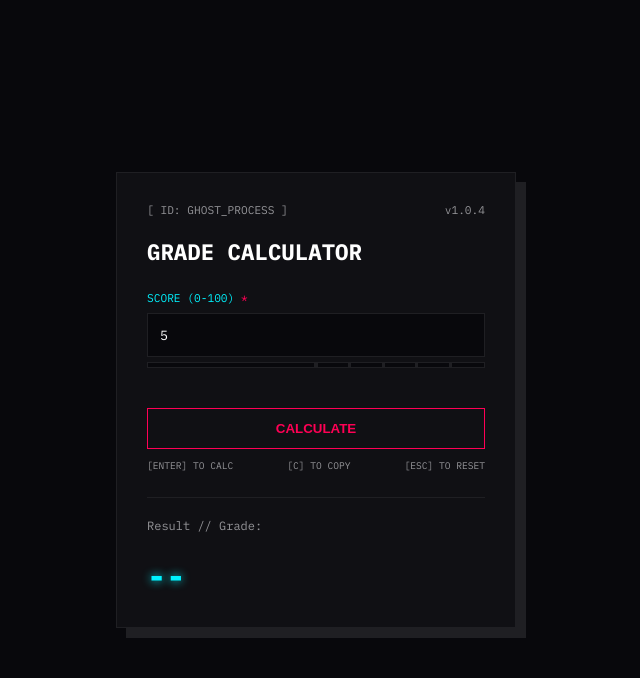
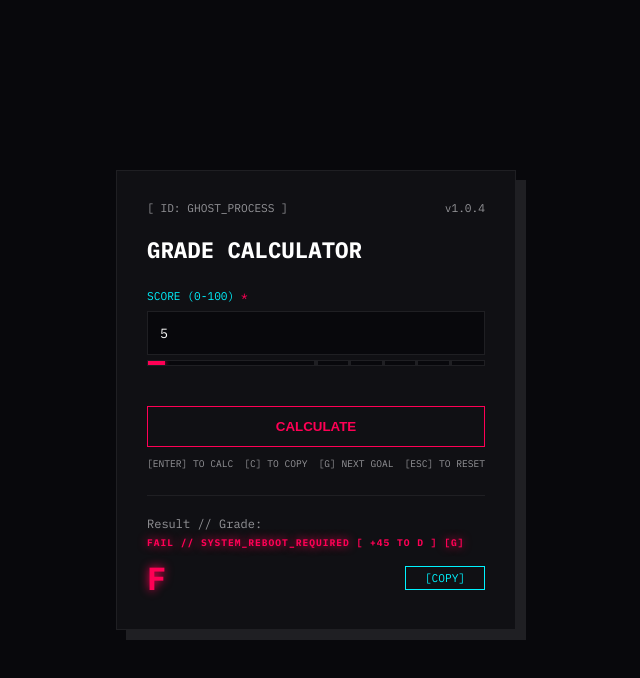
Before and after one commit to Lev1k3305/Grade-Point-Calculator, a website: page index.html in a window 1280 px wide. Both pictures are taken after typing "5" into the empty fields and a click on the button "CALCULATE". Shown: the whole page, without its empty margins (324-964 px from the left). Drawn offline with Linux system fonts and the light colour scheme.

Commit message:
🎨 Palette: Interactive Shortcuts & Accessible Stability Bar
This enhancement improves the Grade Calculator by:
1. Upgrading static shortcut hints to interactive semantic buttons with proper ARIA labels and tooltips.
2. Implementing dynamic 'aria-valuetext' on the stability bar for descriptive screen reader feedback.
3. Adding a 'Next Goal' shortcut (interactive button and [G] key) to gamify the score-reaching experience.
4. Fixing logic errors and improving animation robustness for better tactile feedback.

Accessibility:
- Added ARIA labels and titles to all shortcut buttons.
- Synchronized aria-hidden states with visibility.
- Improved aria-valuetext for a richer progress-bar experience.
- Ensured 4.5:1 contrast for secondary text.

```diff
--- a/index.html
+++ b/index.html
@@ -353,9 +353,38 @@
       </div>
       <button class="btn" id="btn">Calculate</button>
       <div class="shortcuts">
-        <span>[ENTER] TO CALC</span>
-        <span>[C] TO COPY</span>
-        <span>[ESC] TO RESET</span>
+        <button
+          id="calc-shortcut"
+          class="status-link"
+          aria-label="Calculate grade"
+          title="Press Enter to calculate"
+        >
+          [ENTER] TO CALC
+        </button>
+        <button
+          id="copy-shortcut"
+          class="status-link hidden"
+          aria-label="Copy grade to clipboard"
+          title="Press C to copy"
+        >
+          [C] TO COPY
+        </button>
+        <button
+          id="goal-shortcut"
+          class="status-link hidden"
+          aria-label="Set next goal score"
+          title="Press G to set next goal"
+        >
+          [G] NEXT GOAL
+        </button>
+        <button
+          id="reset-shortcut"
+          class="status-link"
+          aria-label="Reset calculator"
+          title="Press Escape to reset"
+        >
+          [ESC] TO RESET
+        </button>
       </div>
       <div class="result" aria-live="polite" aria-atomic="true">
         <p class="res-label">Result // Grade:</p>
@@ -468,7 +497,6 @@
 
           const grade = calculateGrade(val);
           res.textContent = grade;
-
           const s = parseFloat(val);
 
           // Update Stability Bar
@@ -512,8 +540,8 @@
           }
 
           // Next Goal logic
-          const s = parseFloat(val);
           let nextGoalBtn = null;
+          currentNextGoal = null;
           if (!isNaN(s)) {
             if (s >= 90) {
               statusText += " [ MAX_LEVEL ]";
@@ -527,6 +555,7 @@
               ];
               const next = thresholds.find((t) => s < t.limit);
               if (next) {
+                currentNextGoal = next;
                 const diff = (next.limit - s).toFixed(s % 1 === 0 ? 0 : 1);
                 nextGoalBtn = document.createElement("button");
                 nextGoalBtn.className = "status-link";
@@ -545,10 +574,20 @@
           }
 
           if (statusClass || statusText || nextGoalBtn) {
+            if (val !== "") {
+              stabilityFill.setAttribute(
+                "aria-valuetext",
+                `Score: ${val}%, Grade: ${gradeLabel} (${statusText.split(" [")[0]})`,
+              );
+            } else {
+              stabilityFill.removeAttribute("aria-valuetext");
+            }
+
             status.textContent = statusText;
             if (nextGoalBtn) {
               status.appendChild(document.createTextNode(" "));
               status.appendChild(nextGoalBtn);
+              status.appendChild(document.createTextNode(" [G]"));
             }
             if (statusClass) {
               status.classList.add(statusClass);
@@ -568,6 +607,7 @@
             }
           } else {
             status.textContent = "";
+            stabilityFill.removeAttribute("aria-valuetext");
           }
 
           if (["A+", "A", "B", "C", "D", "F"].includes(grade)) {
@@ -580,6 +620,14 @@
             copyBtn.setAttribute("aria-hidden", "true");
             copyShortcut.classList.add("hidden");
             copyShortcut.setAttribute("aria-hidden", "true");
+          }
+
+          if (currentNextGoal) {
+            goalShortcut.classList.remove("hidden");
+            goalShortcut.setAttribute("aria-hidden", "false");
+          } else {
+            goalShortcut.classList.add("hidden");
+            goalShortcut.setAttribute("aria-hidden", "true");
           }
         }
       };
@@ -648,15 +696,7 @@
         if (currentNextGoal) {
           scoreInput.value = currentNextGoal.limit;
           validate();
-        }
-        if (
-          e.key.toLowerCase() === "c" &&
-          document.activeElement !== scoreInput &&
-          !e.ctrlKey &&
-          !e.metaKey &&
-          !e.altKey
-        ) {
-          copyBtn.click();
+          scoreInput.focus();
         }
       });
 
@@ -673,6 +713,9 @@
 
       copyBtn.addEventListener("click", () => {
         if (res.textContent === "--") return;
+        const computedColor = window.getComputedStyle(res).color;
+        const isAlreadyCopied = copyBtn.textContent === "[COPIED]";
+
         navigator.clipboard.writeText(res.textContent).then(() => {
           if (res.animate) {
             res.animate(
@@ -727,6 +770,14 @@
       });
 
       // For testing
+      resetShortcut.addEventListener("click", () => {
+        triggerPulse(resetShortcut);
+        scoreInput.value = "";
+        validate();
+        scoreInput.focus();
+      });
+
+      // For testing
       window.calculateGrade = calculateGrade;
 
       // Initialize
```
